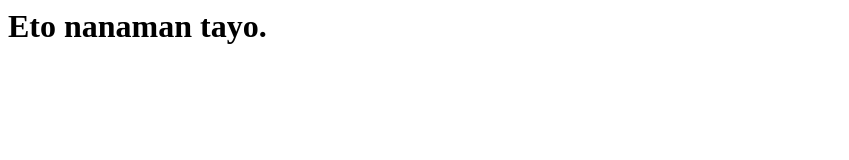
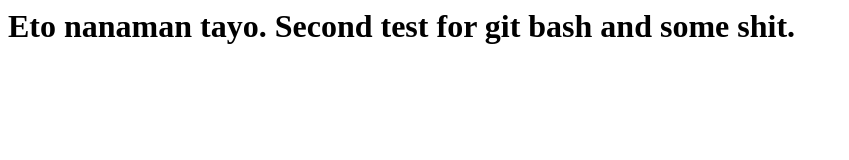
Before and after one commit to kenkenya/Another-Git-Test, a plain HTML site: page index.html in a window 1280 px wide. Shown: the whole page, without its empty margins (0-849 px from the left). Drawn offline with Linux system fonts and the light colour scheme.

Commit message:
Updated the h1 tag in body.

```diff
--- a/index.html
+++ b/index.html
@@ -1,6 +1,6 @@
 <html>
     <head></head>
     <body>
-        <h1>Eto nanaman tayo.</h1>
+        <h1>Eto nanaman tayo. Second test for git bash and some shit.</h1>
     </body>
 </html>
```
